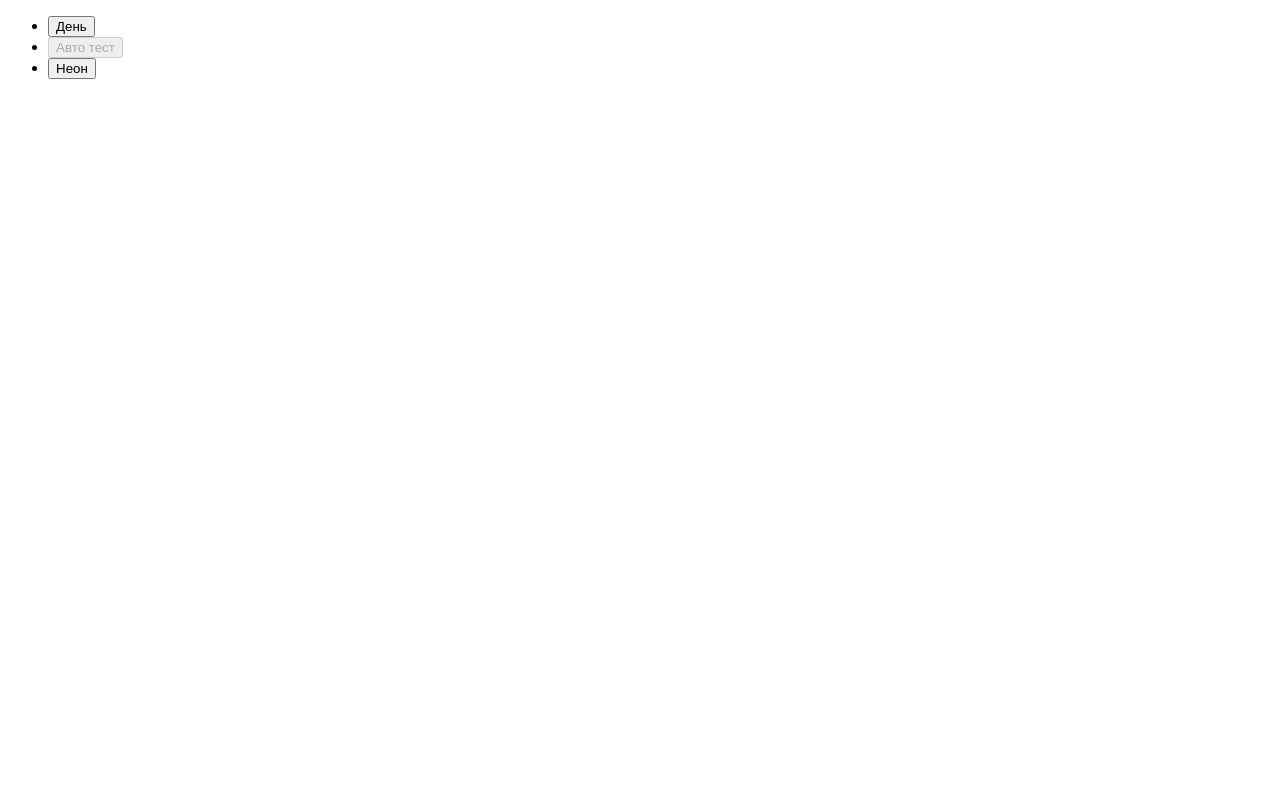
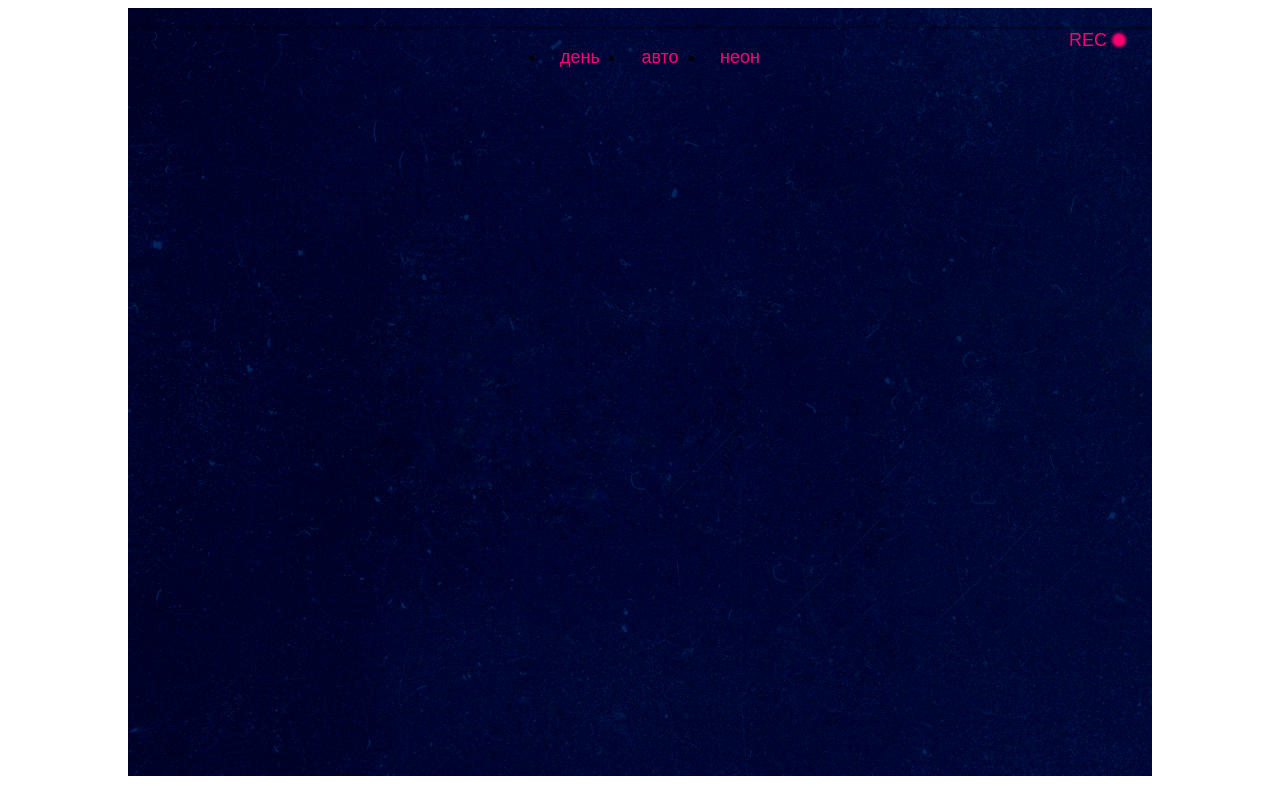
Before and after one commit to AntonLushchay/slozhno-sosredotochitsya, a website: page src/index.html in a window 1280 px wide. Drawn offline with Linux system fonts and the light colour scheme; files that its build step writes are made by us from their sources.

Commit message:
first day. It's hard. part of header

```diff
--- a/src/blocks/style.css
+++ b/src/blocks/style.css
@@ -1,5 +1,77 @@
 /* Основные стили проекта. Это стили для темы, которую вы верстаете первой. */
 
 .page {
-    /* сохраните в разметке и стилях класс page. На его основе работает скрипт. */
 }
+
+.header {
+    position: relative;
+    z-index: 0;
+    display: grid;
+    grid-template-columns: 1fr;
+    grid-template-rows: repeat(3, 1fr);
+    max-width: 1024px;
+    height: 768px;
+    margin: auto;
+    background-image: url('../images/cover-image-dark.png');
+}
+
+.header__theme-menu-list {
+    display: flex;
+    flex-direction: row;
+    justify-content: center;
+    gap: 10px;
+    padding-top: 20px;
+}
+
+.header__theme-menu-button {
+    width: 70px;
+    height: 26px;
+    border: 1px solid transparent;
+    color: #ff0070;
+    font-family: 'IBM Plex mono', sans-serif;
+    font-weight: normal;
+    font-size: 18px;
+    text-transform: lowercase;
+    background: transparent;
+    cursor: pointer;
+}
+
+.header__decoration-element {
+    position: absolute;
+    display: flex;
+    align-items: center;
+    gap: 8px;
+    min-width: 52px;
+    min-height: 26px;
+    color: #ff0070;
+    inset-block-start: 19px;
+    inset-inline-end: 29px;
+}
+
+.header__decoration-element_text {
+    color: inherit;
+    font-family: 'IBM Plex mono', sans-serif;
+    font-weight: normal;
+    font-size: 18px;
+    text-transform: uppercase;
+}
+
+.header__decoration-element_circle {
+    border-radius: 50%;
+    box-shadow: 0 0 3px 3px #ff0070;
+    background-color: #ff0070;
+    block-size: 8px;
+    inline-size: 8px;
+}
+
+.header__decoration-element_circle::after {
+    content: '';
+    position: absolute;
+    display: block;
+    border-top: 1px solid inherit;
+    border-right: 1px solid inherit;
+    block-size: 25px;
+    inline-size: 25px;
+    inset-inline-start: 39px;
+    inset-block-start: 0;
+}
--- a/src/index.html
+++ b/src/index.html
@@ -6,6 +6,7 @@
         <meta name="viewport" content="width=device-width, initial-scale=1.0" />
         <title>Сложно сосредоточиться</title>
         <link rel="stylesheet" href="/bundle.css" />
+        <link rel="icon" href="./images/favicon.ico" type="icon" />
     </head>
     <body class="page">
         <header class="header decorated-zone">
@@ -23,7 +24,7 @@
                             class="header__theme-menu-button header__theme-menu-button_active header__theme-menu-button_type_auto"
                             disabled
                         >
-                            Авто тест
+                            Авто
                         </button>
                     </li>
                     <li class="header__theme-menu-item">
@@ -35,6 +36,10 @@
                     </li>
                 </ul>
             </nav>
+            <div class="header__decoration-element">
+                <span class="header__decoration-element_text">rec</span>
+                <div class="header__decoration-element_circle"></div>
+            </div>
         </header>
         <script src="./scripts/script.js"></script>
     </body>
--- a/stylelint.config.js
+++ b/stylelint.config.js
@@ -15,7 +15,6 @@ module.exports = {
         'color-hex-length': 'short',
         'length-zero-no-unit': true,
         'font-family-name-quotes': 'always-where-required',
-        'function-url-quotes': 'never',
         'import-notation': 'url',
         'shorthand-property-no-redundant-values': true,
         'declaration-no-important': true,
```
